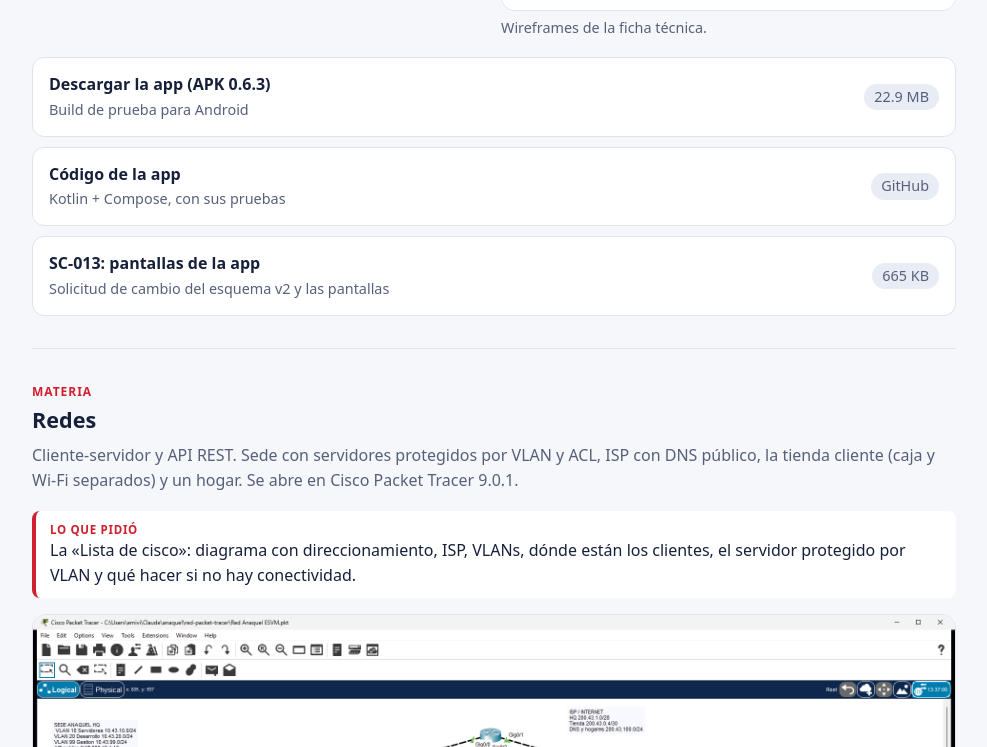
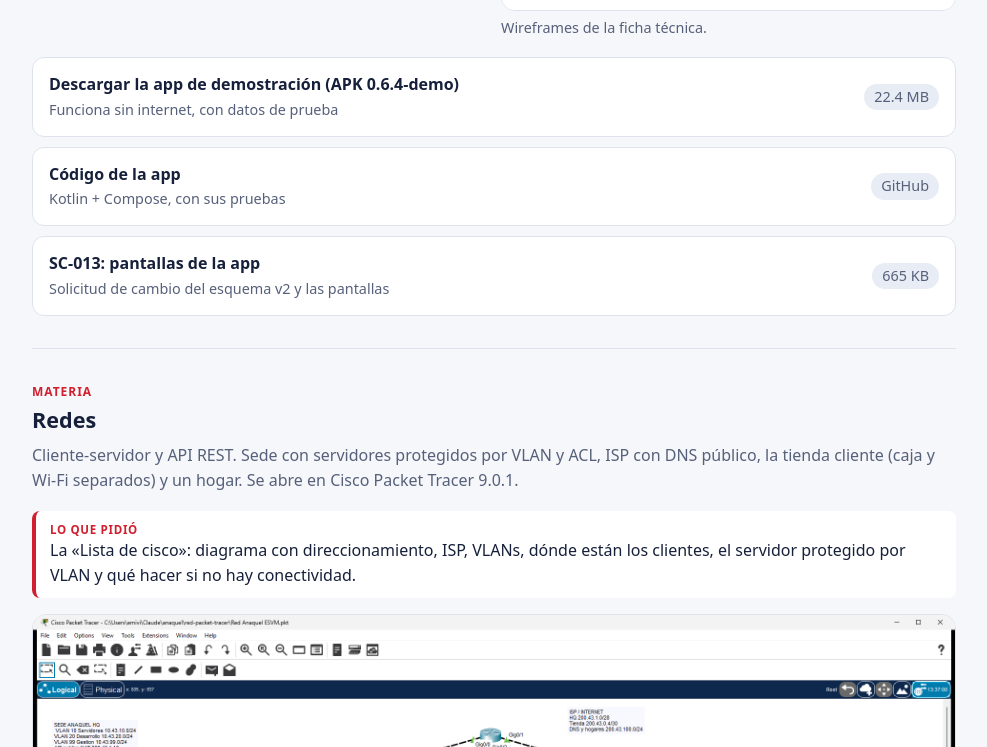
Before and after one commit to ThanatosPi/anaquel, a plain HTML site: page index.html in a window 1280 px wide. Shown: the part 10933-11680 px from the top of the page, without its empty margins (146-1133 px from the left). Drawn offline with Linux system fonts and the light colour scheme.

Commit message:
APK de demostración 0.6.4 sin servidor: funciona sin internet con datos de prueba
Co-Authored-By: Claude Opus 5.5 <noreply@anthropic.com>

```diff
--- a/index.html
+++ b/index.html
@@ -177,7 +177,7 @@ footer{color:var(--suave);font-size:.88rem;padding-block:34px 40px}
 
   <div class="figuras"><figure><img src="materias/mapa-navegacion.png" alt="Mapa de navegación (wireflow): 17 pantallas y cómo se conectan." loading="lazy"><figcaption>Mapa de navegación (wireflow): 17 pantallas y cómo se conectan.</figcaption></figure>
 <figure><img src="materias/wireframes.png" alt="Wireframes de la ficha técnica." loading="lazy"><figcaption>Wireframes de la ficha técnica.</figcaption></figure></div>
-  <ul class="lista"><li><a href="apk/anaquel-0.6.3.apk"><div><b>Descargar la app (APK 0.6.3)</b><br><span>Build de prueba para Android</span></div><span class="tam">22.9 MB</span></a></li><li><a href="https://github.com/ThanatosPi/anaquel/tree/main/codigo/app-android"><div><b>Código de la app</b><br><span>Kotlin + Compose, con sus pruebas</span></div><span class="tam">GitHub</span></a></li><li><a href="docs/sc-013-pantallas-app.pdf"><div><b>SC-013: pantallas de la app</b><br><span>Solicitud de cambio del esquema v2 y las pantallas</span></div><span class="tam">665 KB</span></a></li></ul>
+  <ul class="lista"><li><a href="apk/anaquel-0.6.4-demo.apk"><div><b>Descargar la app de demostración (APK 0.6.4-demo)</b><br><span>Funciona sin internet, con datos de prueba</span></div><span class="tam">22.4 MB</span></a></li><li><a href="https://github.com/ThanatosPi/anaquel/tree/main/codigo/app-android"><div><b>Código de la app</b><br><span>Kotlin + Compose, con sus pruebas</span></div><span class="tam">GitHub</span></a></li><li><a href="docs/sc-013-pantallas-app.pdf"><div><b>SC-013: pantallas de la app</b><br><span>Solicitud de cambio del esquema v2 y las pantallas</span></div><span class="tam">665 KB</span></a></li></ul>
 
 </section>
 <section id="red" class="seccion-materia">
@@ -225,9 +225,10 @@ footer{color:var(--suave);font-size:.88rem;padding-block:34px 40px}
 <section id="app">
   <h2>App y código</h2>
   <ul class="lista">
-    <li><a href="apk/anaquel-0.6.3.apk"><div><b>Descargar la app (APK 0.6.3)</b><br>
-      <span>Android. Build de prueba: hay que permitir apps de origen desconocido.</span></div>
-      <span class="tam">22.9 MB</span></a></li>
+    <li><a href="apk/anaquel-0.6.4-demo.apk"><div><b>Descargar la app de demostración (APK 0.6.4-demo)</b><br>
+      <span>Android. Funciona sin internet ni servidor, con los datos de prueba de una ferretería de ejemplo.
+      Hay que permitir apps de origen desconocido.</span></div>
+      <span class="tam">22.4 MB</span></a></li>
     <li><a href="https://github.com/ThanatosPi/anaquel/tree/main/codigo"><div><b>Código fuente en GitHub</b><br>
       <span>App Kotlin/Compose, simulador del comercio y esquema de la base · 97 archivos</span></div>
       <span class="tam">GitHub</span></a></li>
```
Also changed, not shown: 2 other files.
